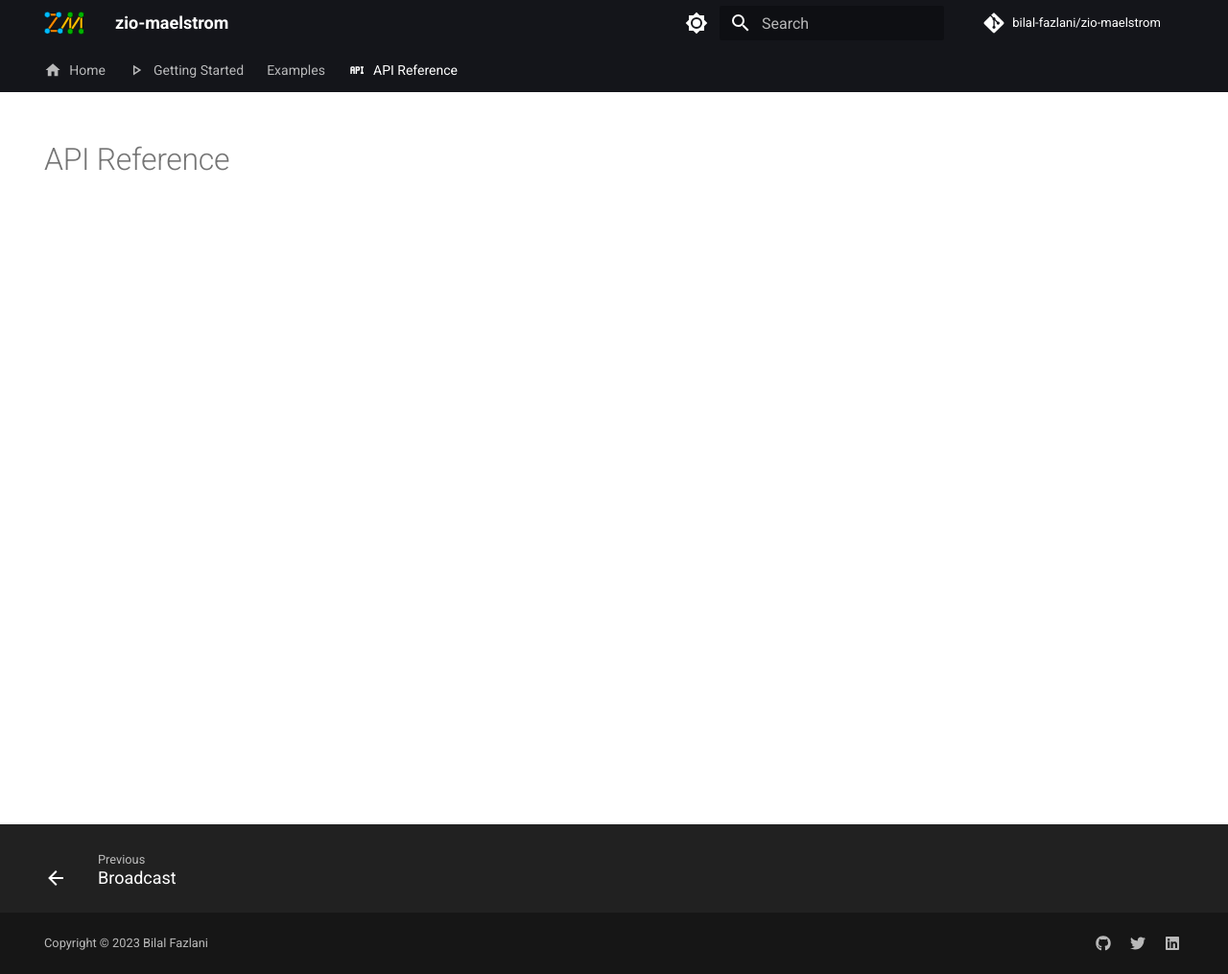
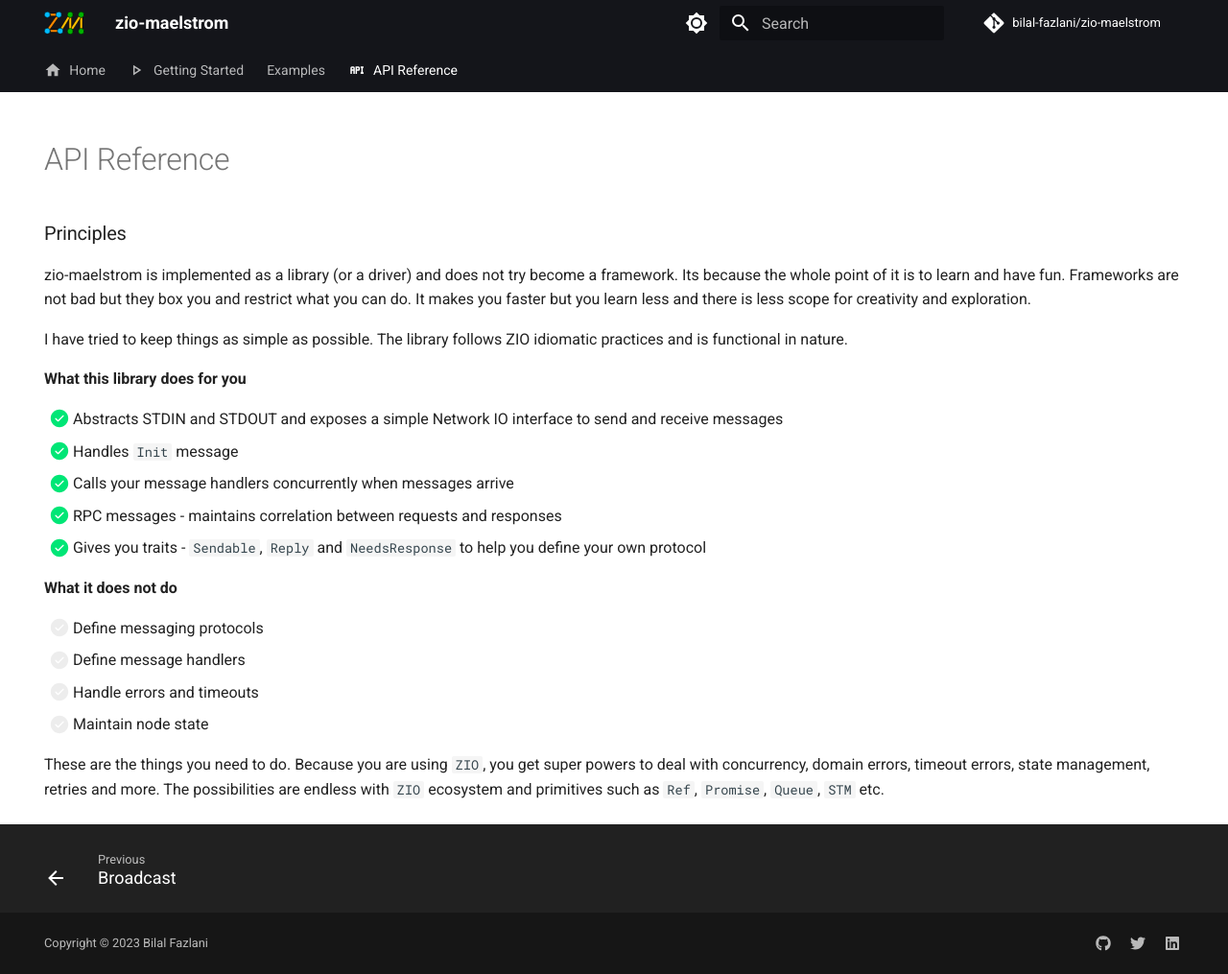
Before and after one commit to bilal-fazlani/zio-maelstrom, an MkDocs documentation site: the page built from docs/api-reference/index.md, in a window 1280 px wide and 1015 px high. Shown: the whole window at 96% size. Built offline with MkDocs 1.6.1 and Material for MkDocs 9.7.7, drawn with Linux system fonts in a browser that asks for light colours; plug-ins that fetch from the network failed and are left out; comment, search, counter and statistics services are not loaded.

Commit message:
add design details in docs

```diff
--- a/docs/api-reference/index.md
+++ b/docs/api-reference/index.md
@@ -6,3 +6,26 @@ hide:
 ---
 
 # API Reference
+
+### Principles
+
+zio-maelstrom is implemented as a library (or a driver) and does not try become a framework. Its because the whole point of it is to learn and have fun. Frameworks are not bad but they box you and restrict what you can do. It makes you faster but you learn less and there is less scope for creativity and exploration.
+
+I have tried to keep things as simple as possible. The library follows ZIO idiomatic practices and is functional in nature.
+
+**What this library does for you**
+
+- [x] Abstracts STDIN and STDOUT and exposes a simple Network IO interface to send and receive messages
+- [x] Handles `Init` message
+- [x] Calls your message handlers concurrently when messages arrive
+- [x] RPC messages - maintains correlation between requests and responses
+- [x] Gives you traits - `Sendable`, `Reply` and `NeedsResponse` to help you define your own protocol
+
+**What it does not do**
+
+- [ ] Define messaging protocols
+- [ ] Define message handlers
+- [ ] Handle errors and timeouts
+- [ ] Maintain node state
+
+These are the things you need to do. Because you are using `ZIO`, you get super powers to deal with concurrency, domain errors, timeout errors, state management, retries and more. The possibilities are endless with `ZIO` ecosystem and primitives such as `Ref`, `Promise`, `Queue`, `STM` etc.
--- a/mkdocs.yml
+++ b/mkdocs.yml
@@ -112,6 +112,7 @@ nav:
   - Home: index.md
   - Getting Started: getting-started/index.md
   - Examples:
+      - examples/index.md
       - examples/echo.md
       - examples/unique-ids.md
       - examples/broadcast.md
```
Also changed, not shown: docs/examples/index.md (added, +8 -0 lines).
